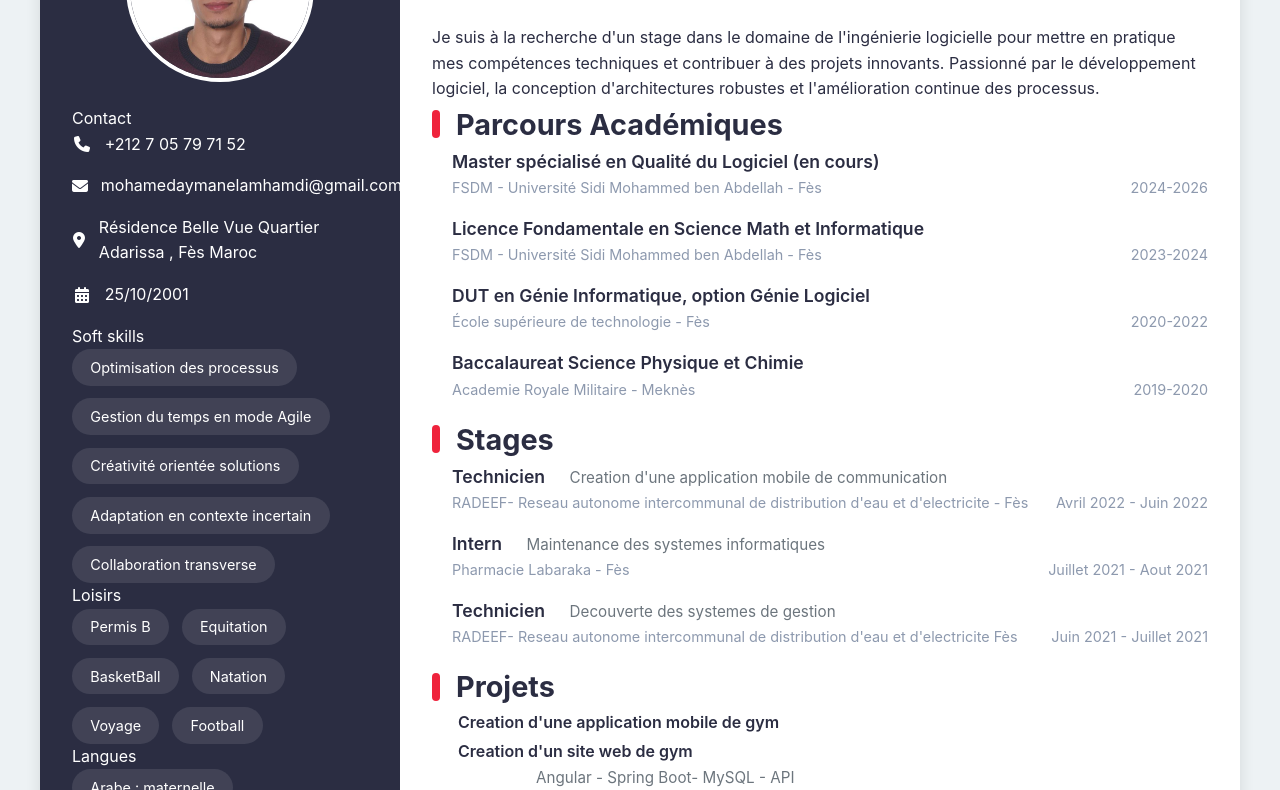
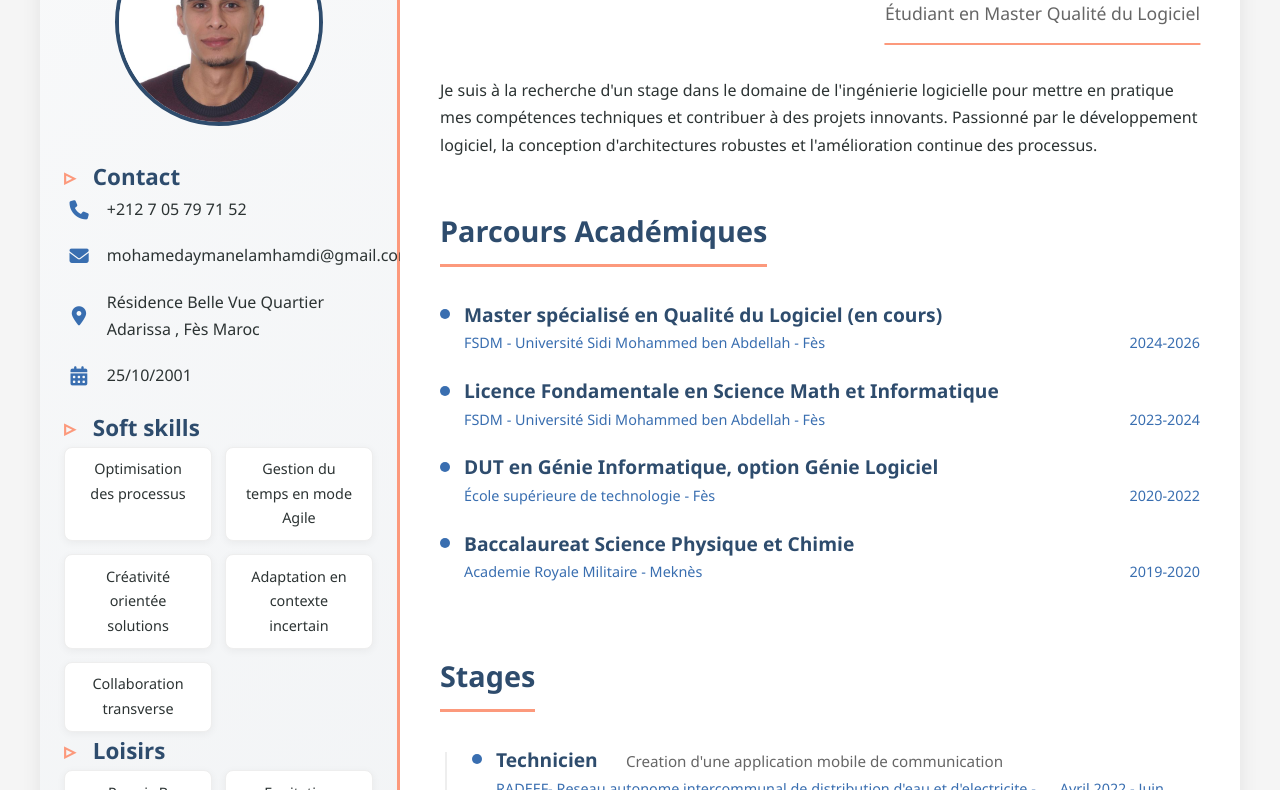
Before and after one commit to mohamed0aymane/Creation-MonCV, a plain HTML site: page index.html in a window 1280 px wide. Shown: the part 170-960 px from the top of the page. Drawn offline with Linux system fonts and the light colour scheme.

Commit message:
feature:add style3.css

```diff
--- a/css/style1.css
+++ b/css/style1.css
@@ -163,6 +163,9 @@ body {
   font-weight: 300;
   transition: transform 0.2s;
 }
+.competencesTechnologies{
+  color: var(--dark-text);
+}
 
 .skill:hover,
 .loisirs:hover {
--- a/css/style2.css
+++ b/css/style2.css
@@ -1,6 +1,3 @@
-/* =============================
-   THEME 2 - MODERNE MINIMALISTE
-============================= */
 :root {
   --primary-color: #2b2d42;
   --secondary-color: #8d99ae;
@@ -81,7 +78,6 @@ body {
 /* =============================
    CONTACT & SKILLS
 ============================= */
-/* Pour aligner avec les autres éléments de la timeline */
 .projet-item {
   padding-left: 2.5rem;
   margin-bottom: 0.2rem;
@@ -119,15 +115,14 @@ body {
 
 .skills-content, .loisirs-content,.langues-content {
   display: flex;
-  flex-wrap: wrap;/* Permet de passer à la ligne si nécessaire */
-
+  flex-wrap: wrap;
   gap: 0.8rem;
 }
 
 .skill, .loisirs ,.langue {
     background: rgba(255, 255, 255, 0.1);
-  padding: 0.6em 1.2em; /* Utilisation de em pour le padding relatif */
-  border-radius: 1.5em; /* Basé sur la hauteur de ligne */
+  padding: 0.6em 1.2em;
+  border-radius: 1.5em;
   font-size: 0.9rem;
   display: inline-flex;
   align-items: center;
--- /dev/null
+++ b/css/style3.css
@@ -0,0 +1,296 @@
+:root {
+  --primary-color: #2E4C6D;
+  --secondary-color: #396EB0;
+  --accent-color: #FC997C;
+  --dark-text: #2C3333;
+  --light-text: #666666;
+  --background-light: #F5F5F5;
+  --card-shadow: 0 4px 20px rgba(0, 0, 0, 0.08);
+}
+
+/* =============================
+   BASE STYLES
+============================= */
+body {
+  margin: 0;
+  padding: 0;
+  font-family: 'Segoe UI', system-ui, sans-serif;
+  background-color: var(--background-light);
+  color: var(--dark-text);
+  line-height: 1.7;
+}
+
+.container-main {
+  display: grid;
+  grid-template-columns: 360px 1fr;
+  max-width: 1200px;
+  margin: 3rem auto;
+  background: white;
+  box-shadow: var(--card-shadow);
+  border-radius: 15px;
+  overflow: hidden;
+  position: relative;
+}
+
+/* =============================
+   PROFILE SECTION
+============================= */
+.container-profile {
+  background: linear-gradient(145deg, #f8f9fa 0%, #e9ecef 100%);
+  padding: 2.5rem 1.5rem;
+  border-right: 3px solid var(--accent-color);
+}
+
+.profile-image img.picture {
+  width: 100%;
+  max-width: 200px;
+  aspect-ratio: 1;
+  border-radius: 50%;
+  border: 4px solid var(--primary-color);
+  margin: 0 auto 2rem;
+  display: block;
+  transition: transform 0.3s ease;
+}
+
+.profile-image img.picture:hover {
+  transform: scale(1.05);
+}
+.description-profile {
+  display: flex;
+  flex-direction: column;
+
+}
+
+.profile-name {
+  font-size: 2.4rem;
+  font-weight: 800;
+  color: var(--primary-color);
+  margin-bottom: 0.5rem;
+  letter-spacing: -1px;
+  text-align: center;
+}
+
+.profile-title {
+  font-size: 1.1rem;
+  color: var(--light-text);
+  font-weight: 400;
+  text-align: center;
+  align-self: flex-end;
+  margin-bottom: 2rem;
+  position: relative;
+  padding-bottom: 1rem;
+}
+
+
+.profile-title::after {
+  content: '';
+  position: absolute;
+  bottom: 0;
+  left: 50%;
+  transform: translateX(-50%);
+  width: 100%;
+  height: 2px;
+  background: var(--accent-color);
+}
+
+/* =============================
+   CONTACT & SKILLS
+============================= */
+.profile-titles {
+  font-size: 1.4rem;
+  font-weight: 700;
+  color: var(--primary-color);
+  margin: 2rem 0 1.5rem;
+  position: relative;
+  padding-left: 1.8rem;
+}
+
+.profile-titles::before {
+  content: '▹';
+  position: absolute;
+  left: 0;
+  color: var(--accent-color);
+}
+
+.contact-content div {
+  margin-bottom: 1.2rem;
+  display: grid;
+  grid-template-columns: 30px 1fr;
+  align-items: center;
+  gap: 0.8rem;
+}
+
+.contact-content i {
+  color: var(--secondary-color);
+  font-size: 1.2rem;
+  text-align: center;
+}
+
+.skills-content, .loisirs-content , .langues-content {
+  display: grid;
+  grid-template-columns: repeat(auto-fit, minmax(120px, 1fr));
+  gap: 0.8rem;
+}
+
+.skill, .loisirs ,.langue{
+  background: white;
+  padding: 0.6rem 1rem;
+  border-radius: 8px;
+  font-size: 0.9rem;
+  border: 1px solid #eee;
+  box-shadow: 0 2px 8px rgba(0, 0, 0, 0.05);
+  text-align: center;
+  transition: all 0.2s ease;
+}
+
+.skill:hover, .loisirs:hover ,.langue:hover {
+  transform: translateY(-2px);
+  box-shadow: 0 4px 12px rgba(0, 0, 0, 0.1);
+}
+
+/* =============================
+   MAIN CONTENT
+============================= */
+.container-parcours {
+  padding: 3rem 2.5rem;
+  background: white;
+}
+
+.section-title {
+  font-size: 1.8rem;
+  font-weight: 700;
+  color: var(--primary-color);
+  margin: 3rem 0 2rem;
+  padding-bottom: 0.5rem;
+  border-bottom: 3px solid var(--accent-color);
+  display: inline-block;
+}
+
+/* =============================
+   EXPERIENCE ITEMS
+============================= */
+.academique-title, .item-title ,.projet-titles{
+  font-size: 1.2rem;
+  font-weight: 600;
+  color: var(--primary-color);
+  margin-bottom: 0.6rem;
+  position: relative;
+  padding-left: 1.5rem;
+}
+
+.academique-title::before, .item-title::before ,.projet-titles::before {
+  content: '';
+  position: absolute;
+  left: 0;
+  top: 50%;
+  transform: translateY(-50%);
+  width: 10px;
+  height: 10px;
+  background: var(--secondary-color);
+  border-radius: 50%;
+}
+
+.item-attached ,.projet-technologies,.item-place{
+  color: var(--light-text);
+  font-size: 0.95rem;
+  margin-bottom: 0.8rem;
+  padding-left: 1.5rem;
+}
+
+.item-details, .academique-details {
+  display: flex;
+  justify-content: space-between;
+  margin-bottom: 1.2rem;
+  padding-left: 1.5rem;
+  font-size: 0.9rem;
+  color: var(--secondary-color);
+}
+
+
+/* =============================
+   TECHNOLOGIES
+============================= */
+.competencesTechnologies-list {
+  display: grid;
+  grid-template-columns: repeat(auto-fit, minmax(180px, 1fr));
+  gap: 1rem;
+  margin-bottom: 2rem;
+}
+
+.competencesTechnologies {
+  background: var(--background-light);
+  padding: 1rem;
+  border-radius: 8px;
+  border-left: 4px solid var(--accent-color);
+  position: relative;
+  transition: transform 0.2s ease;
+}
+
+.competencesTechnologies:hover {
+  transform: translateX(5px);
+}
+
+.competencesTechnologies-category-title {
+  font-size: 1.1rem;
+  font-weight: 600;
+  color: var(--primary-color);
+  margin: 2rem 0 1rem;
+  position: relative;
+}
+
+/* =============================
+   TIMELINE EFFECT
+============================= */
+.stage-item, .projet-item, .professionnelle-item {
+  position: relative;
+  padding-left: 2rem;
+  margin-bottom: 2.5rem;
+}
+
+.stage-item::before {
+  content: '';
+  position: absolute;
+  left: 5px;
+  top: 8px;
+  height: calc(100% - 20px);
+  width: 2px;
+  background: #eee;
+}
+
+/* =============================
+   RESPONSIVE DESIGN
+============================= */
+@media (max-width: 992px) {
+  .container-main {
+    grid-template-columns: 1fr;
+    margin: 1.5rem;
+  }
+
+  .container-profile {
+    border-right: none;
+    border-bottom: 3px solid var(--accent-color);
+    padding: 2rem 1.5rem;
+  }
+
+  .profile-name {
+    font-size: 2rem;
+  }
+
+  .skills-content {
+    grid-template-columns: repeat(auto-fit, minmax(140px, 1fr));
+  }
+}
+
+@media (max-width: 576px) {
+  .container-parcours {
+    padding: 2rem 1.5rem;
+  }
+
+  .section-title {
+    font-size: 1.5rem;
+  }
+
+  .profile-image img.picture {
+    max-width: 160px;
+  }
+}
--- a/index.html
+++ b/index.html
@@ -6,8 +6,8 @@
     <meta name="viewport" content="width=device-width, initial-scale=1.0">
     <title>Lamhamdi Mohamed Aymane</title>
     <!--<link rel="stylesheet" href="css/style1.css">-->
-    <link rel="stylesheet" href="css/style2.css">
-    <!--<link rel="stylesheet" href="css/style3.css">-->
+    <!--<link rel="stylesheet" href="css/style2.css">-->
+    <link rel="stylesheet" href="css/style3.css">
     <!--<link rel="stylesheet" href="css/style4.css">-->
     <!--<link rel="stylesheet" href="css/style5.css">-->
     <link href="https://fonts.googleapis.com/css2?family=Poppins:wght@300;400;500;600&display=swap" rel="stylesheet">
@@ -192,7 +192,7 @@
                             </div>
                         </div>
                         <div class="competencesTechnologies-category">
-                            <span class="competencesTechnologies-category-title">Données & APIs</span>
+                            <span class="competencesTechnologies-category-title">Données & Architectures</span>
                             <div class="competencesTechnologies-list">
                                 <span class="competencesTechnologies">MySQL, SQL server, XML, JSON, REST/SOAP APIs, GraphQL</span>
                             </div>
```
